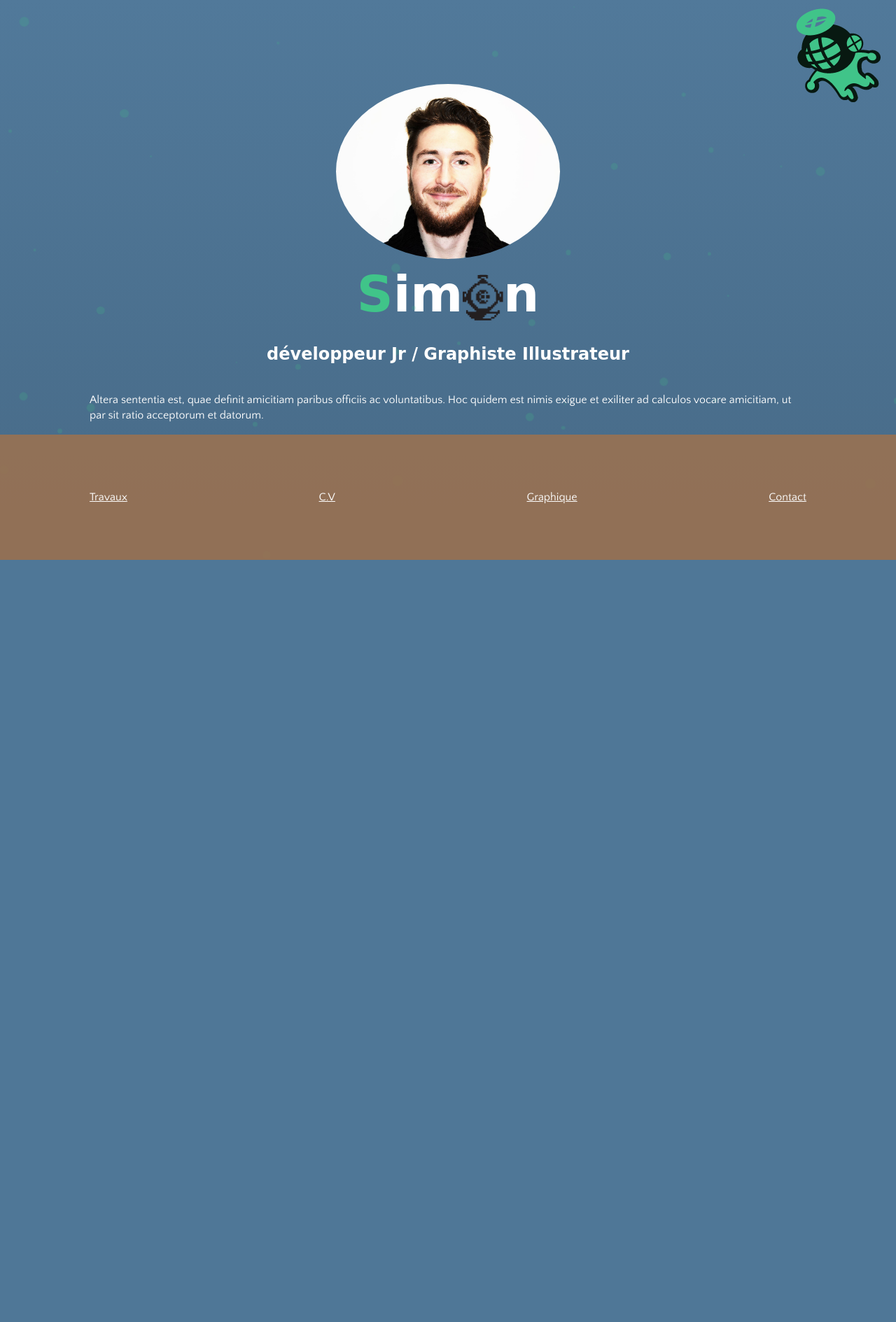
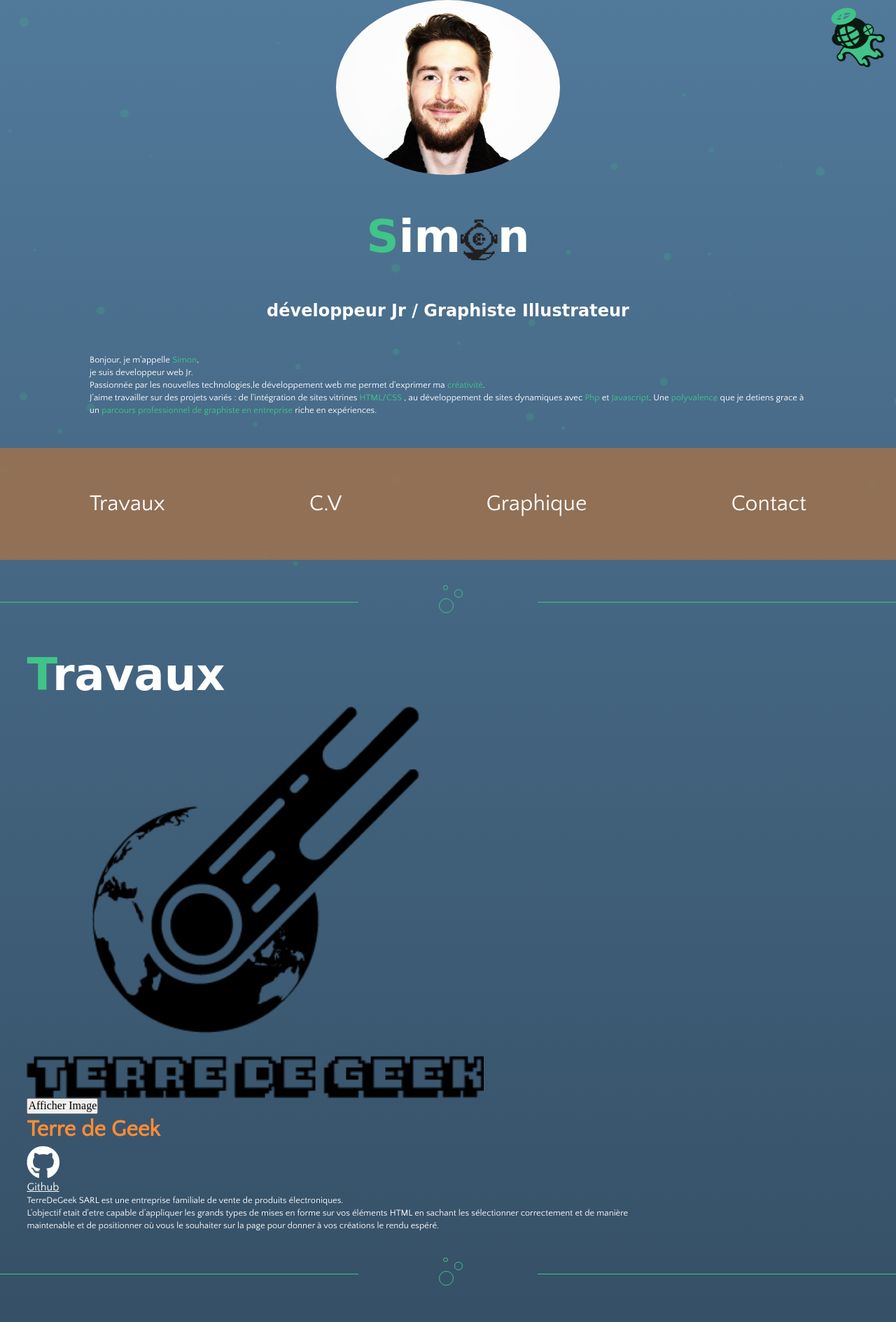
Before and after one commit to obero0n/portfolio, a PHP site: page / in a window 1280 px wide. Shown: the top 1889 px of the page at 70% size. Before the commit the page ends 800 px from the top, so only its background shows below. Run offline with PHP 8.4, Linux system fonts and the light colour scheme; some libraries are stand-ins or nearby versions; some web fonts are replaced.

Commit message:
test button popup

```diff
--- a/css/main.css
+++ b/css/main.css
@@ -135,12 +135,17 @@
 .flexEnd{
   justify-content: flex-end;
 }
+
+.hiddenImg{
+  display: none;
+}
+
 /* °°°°°°°°°°°°°°°°°°°°°°°°°°°End Utility°°°°°°°°°°°°°°°°°°°°°°°°°°°°°°°°°°°°°°°° */
 /* °°°°°°°°°°°°°°°°°°°°°°°°°°°Start Common Rules°°°°°°°°°°°°°°°°°°°°°°°°°°°°°°°°°°°°°°°° */
-/* *{
+*{
   margin: 0;
   padding: 0;
-} */
+}
 body{
 
   background-image: linear-gradient(#51799A, #1E2D3A);
@@ -153,7 +158,7 @@
   z-index: -1;
 }
 h1{
-  font-size: 4.5em;
+  font-size: 4em;
   margin: 0;
 }
 h3{
@@ -194,10 +199,12 @@
 p{
   width: 80%;
   font-family: 'Quattrocento Sans', sans-serif;
+  font-size: 0.8em;
 
 }
 header{
   margin-top: 15vh;
+  height: 100vh;
 }
 i{
   color: white;
@@ -224,7 +231,9 @@
 nav aside{
   width: 20%;
 }
-
+#theButton{
+  display: none;
+}
 
 
 
@@ -255,7 +264,7 @@
        box-shadow: 0px 8px 16px 0px rgba(0,0,0,0.2);
        z-index: 1;
        left: 0;
-       margin-top: 1.35em;
+       margin-top: 0.65em;
        z-index: 99999;
    }
    .dropdown-content a
@@ -283,7 +292,7 @@
 /* End Nav  */
 /* start Header  */
 header article{
-  height: 85vh;
+  height: 100%;
 }
 header article div:first-child{
   width: 55%;
@@ -294,7 +303,6 @@
 header ul{
   margin: 0;
   width: 80%;
-  height: 100%;
   padding-left: 10%;
   padding-right: 10%;
   background-color: rgba(154, 114, 81, 0.9);
@@ -453,7 +461,12 @@
 }
 h4{
   font-size: 2em;
-
+}
+header a{
+  margin: 0;
+  padding: 0;
+  font-size: 2em;
+  text-decoration: none;
 }
 /* end common desktop */
 
@@ -461,6 +474,11 @@
 
 
 /* Start dropwdown button */
+
+#theButton{
+  display: block;
+}
+
 .dropbuttn
    {
      background-color: transparent;
@@ -510,13 +528,15 @@
 #diverDesk{
   display: flex !important;
   width: 100%;
-  height: 100%;
+  height: 35%;
   position: fixed;
   top: 0;
 }
 #diverDesk div{
   margin-right: 1em;
   margin-top: 0.5em;
+  width: 6%;
+
 }
  /* floating diver  */
 #floating {
@@ -538,6 +558,17 @@
  header article div:first-child {
      width: 25%;
  }
+ header{
+   margin: 0;
+   height: 100vh;
+ }
+ header article{
+   justify-content: space-between;
+ }
+ header ul{
+   height: 20%;
+ }
+
  /* End header Desktop */
  /* Start main Desktop */
 
--- a/index.html
+++ b/index.html
@@ -62,11 +62,7 @@
     </div>
   </nav>
   <div id="diverDesk" class="hidden flexEnd">
-    <!-- <div >
-      <img id="floating" src="img/diver_f.png" alt="">
-    </div> -->
-
-    <div id="theButton">
+  <div id="theButton">
       <button onclick="myButton()" class="dropbuttn"><img id="floating" src="img/diver_f.png" alt=""></button>
        <div id="myDrop" class="dropdown-contenue">
          <a href="#"><label>Moi</label></a>
@@ -75,15 +71,10 @@
          <a href="#"><label>C.V</label></a>
          <a href="#contact"><label>Me contacter</label></a>
        </div>
-    </div>
-
-
-
-
-
+  </div>
   </div>
                             <!-- Start Header -->
-<header class="flex column centerC">
+<header class="flex column ">
   <article class="flex column centerC">
     <div class="flex center">
       <img src="img/photo.jpg" alt="">
@@ -92,8 +83,15 @@
       <h1 class="fontcolor centerT"><span>S</span>im<span><img id="simon" src="img/onglet.png" alt=""></span>n</h1>
     </div>
     <h2 class="fontcolor centerT">développeur Jr / Graphiste Illustrateur</h2>
-    <p class="centerT">Altera sententia est, quae definit amicitiam paribus officiis ac voluntatibus.
-       Hoc quidem est nimis exigue et exiliter ad calculos vocare amicitiam, ut par sit ratio acceptorum et datorum.</p>
+    <p class="centerT">Bonjour, je m'appelle <span>Simon</span>,<br>
+      je suis developpeur web Jr.<br>
+      Passionnée par les nouvelles technologies,le développement web me permet d'exprimer ma <span>créativité</span>.<br>
+      J'aime travailler sur des projets variés : de l'intégration de sites vitrines <span>HTML/CSS</span>
+      , au développement de sites dynamiques avec <span>Php</span> et <span>Javascript</span>.
+      Une <span>polyvalence</span> que je detiens grace à un <span>parcours professionnel de graphiste en entreprise</span> riche en expériences.
+
+
+    </p>
     <ul class="flex between centerC">
       <li> <a href="#Travaux">Travaux</a> </li>
       <li> <a href="#">C.V</a> </li>
@@ -101,6 +99,7 @@
       <li> <a href="#">Contact</a> </li>
     </ul>
   </article>
+  </header>
                       <!-- bubble o° -->
   <div class="boxBubble">
    <div  class="rightBar"></div>
@@ -117,22 +116,27 @@
    <div  class="leftBar"></div>
   </div>
                       <!-- End bubble o° -->
-</header>
+
                               <!-- End Header -->
                               <!-- Start main -->
 <!-- Start "Travaux section"-->
 <main class="flex column centerC">
   <article class="flex column">
     <h3 id="Travaux" class="fontcolor centerT"><span>T</span>ravaux</h3>
-    <img src="img/diver.jpg" alt="">
+    <img src="img/logo_terre.png" alt="" width="50">
+    <button class="hiddenBtn">Afficher Image </button>
+    <img class="hiddenImg" src="img/terredegeek.png" alt=""/>
+
     <div class="flex column centerC">
-      <h4>titre de texte</h4>
+      <h4>Terre de Geek</h4>
       <i class="fab fa-github fa-3x"></i>
       <a class="centerT" href="https://github.com/obero0n">Github</a>
-      <p class="centerT">Altera sententia est, quae definit amicitiam paribus officiis ac voluntatibus.
-         Hoc quidem est nimis exigue et exiliter ad calculos vocare amicitiam, ut par sit ratio acceptorum et datorum.
-         Divitior mihi et affluentior videtur esse vera amicitia nec observare restricte, ne plus reddat quam acceperit;
-         neque enim verendum est, ne quid excidat, aut ne quid in terram defluat, aut ne plus aequo quid in amicitiam congeratur.</p>
+      <p class="centerT">
+        TerreDeGeek SARL est une entreprise familiale de vente de produits électroniques.<br>
+        L’objectif etait d'etre capable d’appliquer les grands types
+        de mises en forme sur vos éléments HTML en sachant les sélectionner correctement et de manière maintenable et de
+        positionner où vous le souhaiter sur la page pour donner à vos créations le rendu espéré.
+      </p>
     </div>
   </article>
 <!-- End "Travaux" section-->
--- a/js/main.js
+++ b/js/main.js
@@ -101,3 +101,13 @@
     }
   );
 });
+
+// button image hiddden
+var button = document.getElementsByClassName('hiddenBtn')[0];
+var image = document.getElementsByClassName('hiddenImg')[0];
+
+window.afficher = function(){
+image.style.display = (image.style.display == "block") ? "none" : "block";
+}
+
+button.onclick = afficher;
```
Also changed, not shown: img/logo_terre.png (added), img/terredegeek.png (added), 2 other files.
